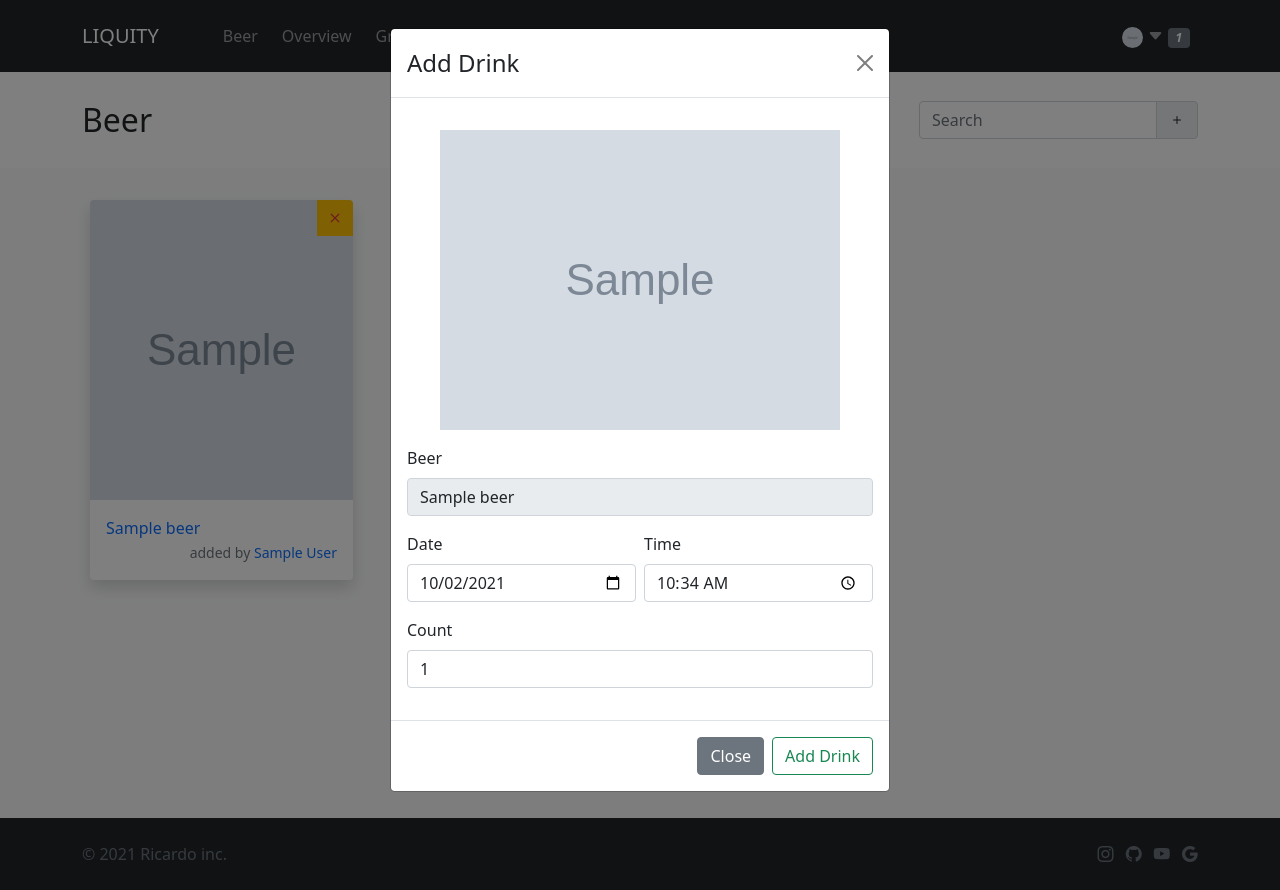
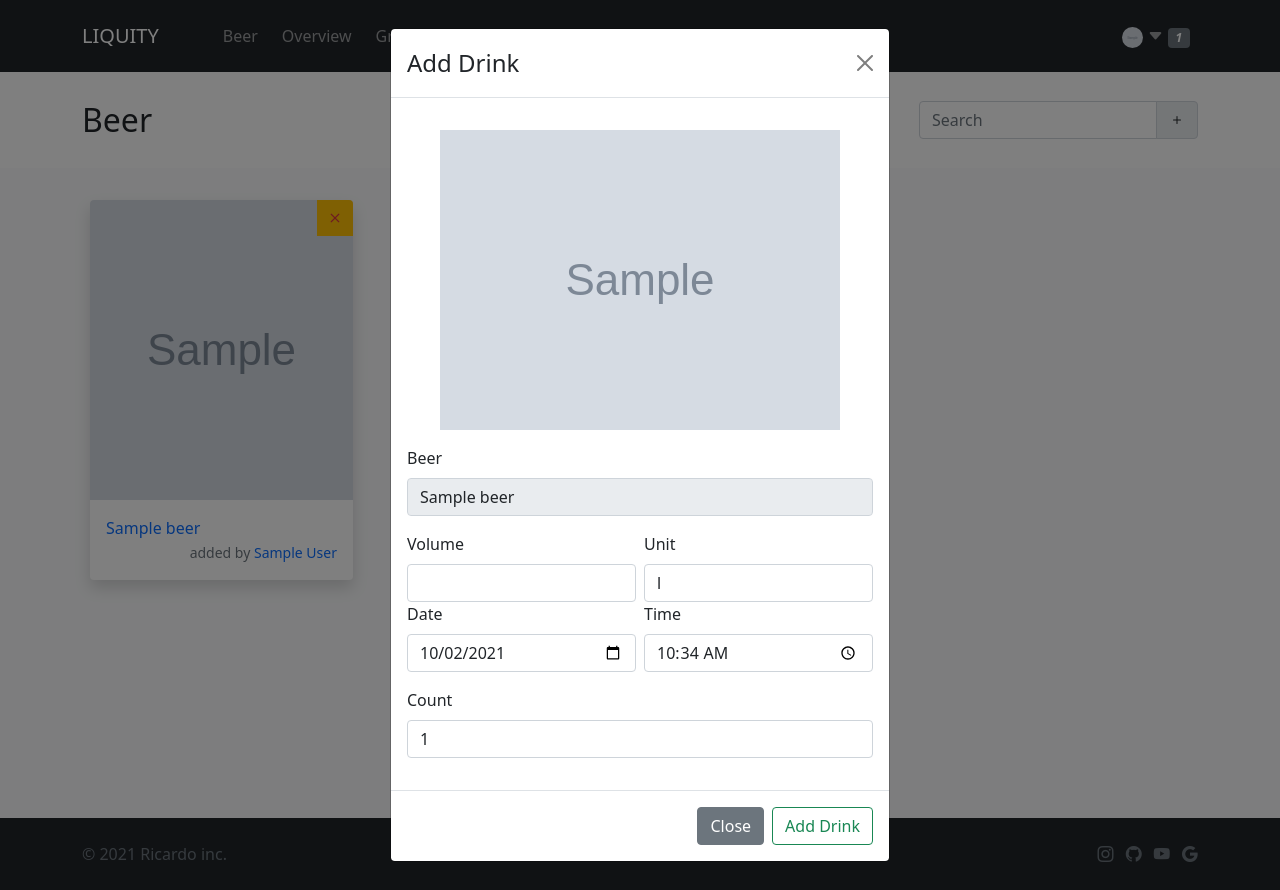
Before and after one commit to Malmosmo/Liquity, a Django app: page /beer/ in a window 1280 px wide, after a click that opens the changed part. Run offline with Django 3.2, Linux system fonts and the light colour scheme; a user stored in the database is signed in; tables that the repository leaves empty hold one stand-in row (values such as "Sample post"); grey boxes marked "Sample" are stand-in pictures; some libraries are stand-ins or nearby versions.

Commit message:
added Volume to Drink

```diff
--- a/app/forms.py
+++ b/app/forms.py
@@ -1,5 +1,6 @@
-from .models import Beer, Drink
 from django import forms
+
+from .models import Beer
 
 
 class GroupCreateForm(forms.Form):
@@ -16,14 +17,16 @@ class BeerCreateForm(forms.ModelForm):
         fields = ['name', 'image']
 
 
-class DrinkCreateForm(forms.ModelForm):
-    class Meta:
-        model = Drink
-        fields = ['date', 'beer', 'count']
+# class DrinkCreateForm(forms.ModelForm):
+#     class Meta:
+#         model = Drink
+#         fields = ['date', 'beer', 'count', 'volume']
 
 
 class DrinkForm(forms.Form):
     date = forms.DateField(widget=forms.DateInput(attrs={"type": "date"}))
     time = forms.TimeField(widget=forms.DateInput(attrs={"type": "time"}))
     beer = forms.CharField()
+    amount = forms.FloatField(label="Volume", min_value=0)
+    unit = forms.ChoiceField(label="Unit", choices=(("l", "l"), ("ml", "ml")))
     count = forms.IntegerField(min_value=1, max_value=99)
--- a/app/models.py
+++ b/app/models.py
@@ -1,5 +1,7 @@
 import os
 
+from django_measurement.models import MeasurementField
+from measurement.measures import Volume
 from django.contrib.auth.models import User
 from django.core.validators import MaxValueValidator, MinValueValidator
 from django.db import models
@@ -32,12 +34,19 @@ class Beer(models.Model):
         default="default_beer.png",
         upload_to=upload_to
     )
+
+    # unused
     percent = models.FloatField(
         validators=[MinValueValidator(0.0), MaxValueValidator(100.0)],
         default=0.0
     )
+
+    # unused
     description = models.TextField(null=True)
+
+    # unused
     type = models.CharField(max_length=100, default="")
+
     creator = models.ForeignKey(User, on_delete=models.SET_NULL, null=True)
 
     def __str__(self) -> str:
@@ -55,6 +64,7 @@ class Drink(models.Model):
     beer = models.ForeignKey(Beer, on_delete=models.CASCADE)
     date = models.DateTimeField(default=timezone.now)
     count = models.IntegerField()
+    volume = MeasurementField(measurement=Volume, default=0.0)
     user = models.ForeignKey(User, on_delete=models.CASCADE)
 
     def __str__(self) -> str:
--- a/app/templates/app/beers.html
+++ b/app/templates/app/beers.html
@@ -143,6 +143,25 @@
                                                 <div class="form-group mb-3">
                                                     <div class="row m-0">
                                                         <div class="col-md-6 p-0 pe-1">
+                                                            {{ form_drink.amount.erros }}
+                                                            <label for="{{ form_drink.amount.id_for_label }}" class="form-label">
+                                                                {{ form_drink.amount.label }}
+                                                            </label>
+
+                                                            {% render_field form_drink.amount class="form-control" %}
+                                                        </div>
+
+                                                        <div class="col-md-6 p-0 ps-1">
+                                                            {{ form_drink.unit.erros }}
+                                                            <label for="{{ form_drink.unit.id_for_label }}" class="form-label">
+                                                                {{ form_drink.unit.label }}
+                                                            </label>
+
+                                                            {% render_field form_drink.unit class="form-control" %}
+
+                                                        </div>
+
+                                                        <div class="col-md-6 p-0 pe-1">
                                                             {{ form_drink.date.erros }}
                                                             <label for="{{ form_drink.date.id_for_label }}" class="form-label">
                                                                 {{ form_drink.date.label }}
--- a/app/templates/app/overview.html
+++ b/app/templates/app/overview.html
@@ -82,6 +82,7 @@
                     <th scope="col">#</th>
                     <th scope="col">Beer</th>
                     <th scope="col">Date</th>
+                    <th scope="col">Volume</th>
                     <th scope="col">Count</th>
                     <th scope="col">Delete</th>
                 </tr>
@@ -94,6 +95,7 @@
                     <th scope="row">{{ forloop.counter }}</th>
                     <td>{{ drink.beer.name }}</td>
                     <td>{{ drink.date }}</td>
+                    <td>{{ drink.volume.l }} liter</td>
                     <td>{{ drink.count }}</td>
                     <td>
                         <a class="link text-danger" data-bs-toggle="modal" data-bs-target="#DrinkDelete_{{drink.id}}">
--- a/app/views.py
+++ b/app/views.py
@@ -2,6 +2,7 @@ from django.contrib import messages
 from django.contrib.auth.decorators import login_required
 from django.contrib.auth.models import User
 from django.shortcuts import redirect, render
+from measurement.measures import Volume
 from .forms import BeerCreateForm, DrinkForm, GroupCreateForm, GroupRenameForm
 from .models import Beer, Drink, Group
 from users.models import FriendList
@@ -242,13 +243,16 @@ def beers(request):
                     count = form.cleaned_data["count"]
 
                     date = form.cleaned_data["date"]
+                    amount = form.cleaned_data["amount"]
+                    unit = form.cleaned_data["unit"]
                     time = form.cleaned_data["time"]
 
                     dt = datetime.datetime.combine(date, time)
                     beer = Beer.objects.filter(pk=beer_pk).first()
+                    volume = Volume(l=amount) if unit == "l" else Volume(ml=amount)
 
                     if beer:
-                        Drink.objects.create(beer=beer, user=request.user, count=count, date=dt)
+                        Drink.objects.create(beer=beer, user=request.user, count=count, date=dt, volume=volume)
 
                         messages.success(request, "Successfully added Drink")
 
--- a/requirements.txt
+++ b/requirements.txt
@@ -1,3 +1,4 @@
 django>=3.2
 pillow>=8.3.2
 django-widget-tweaks>=1.4.8
+django-measurement>=3.2.3
```
Also changed, not shown: app/migrations/0002_beer_volume.py (added), app/migrations/0003_remove_beer_volume.py (added), app/migrations/0004_drink_volume.py (added).
